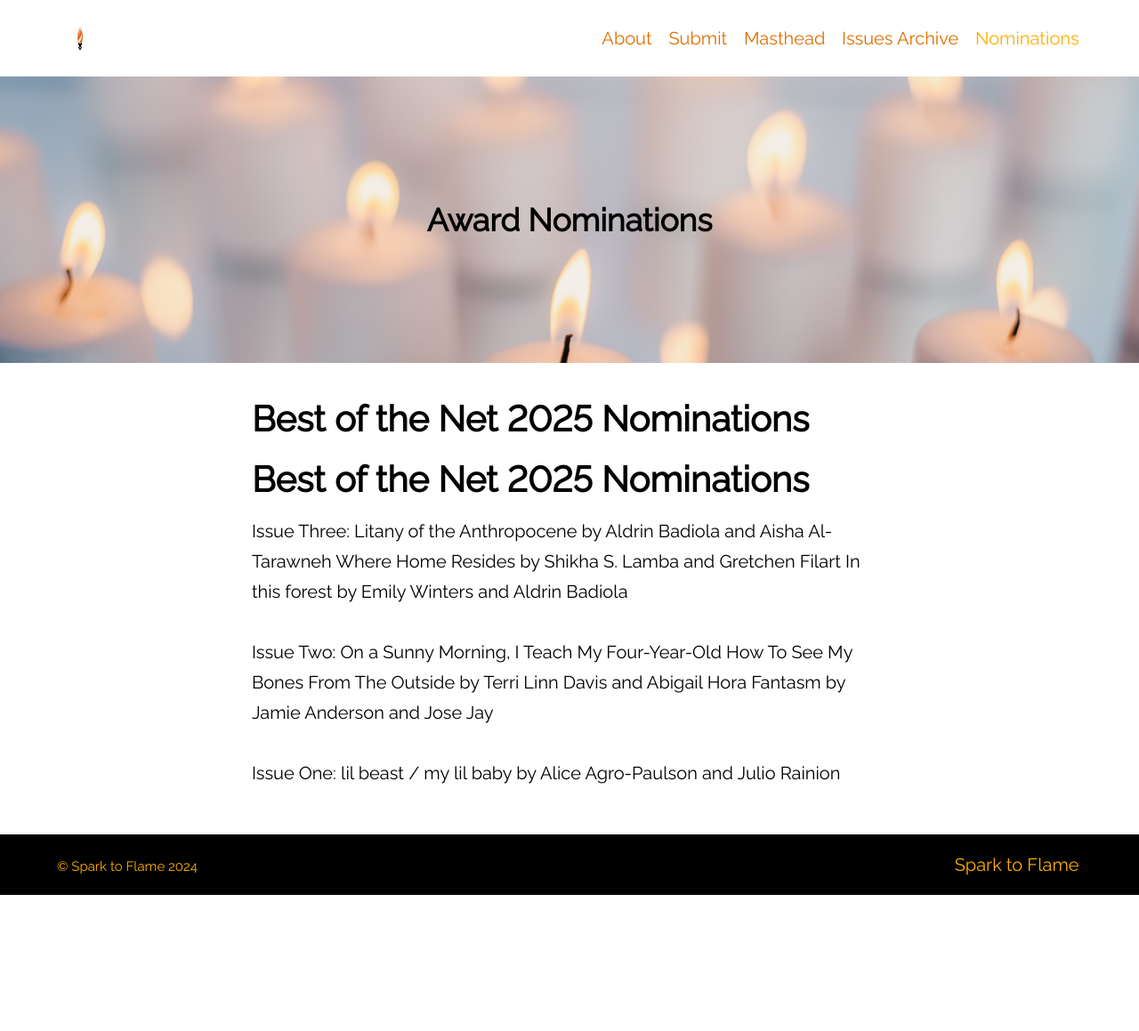
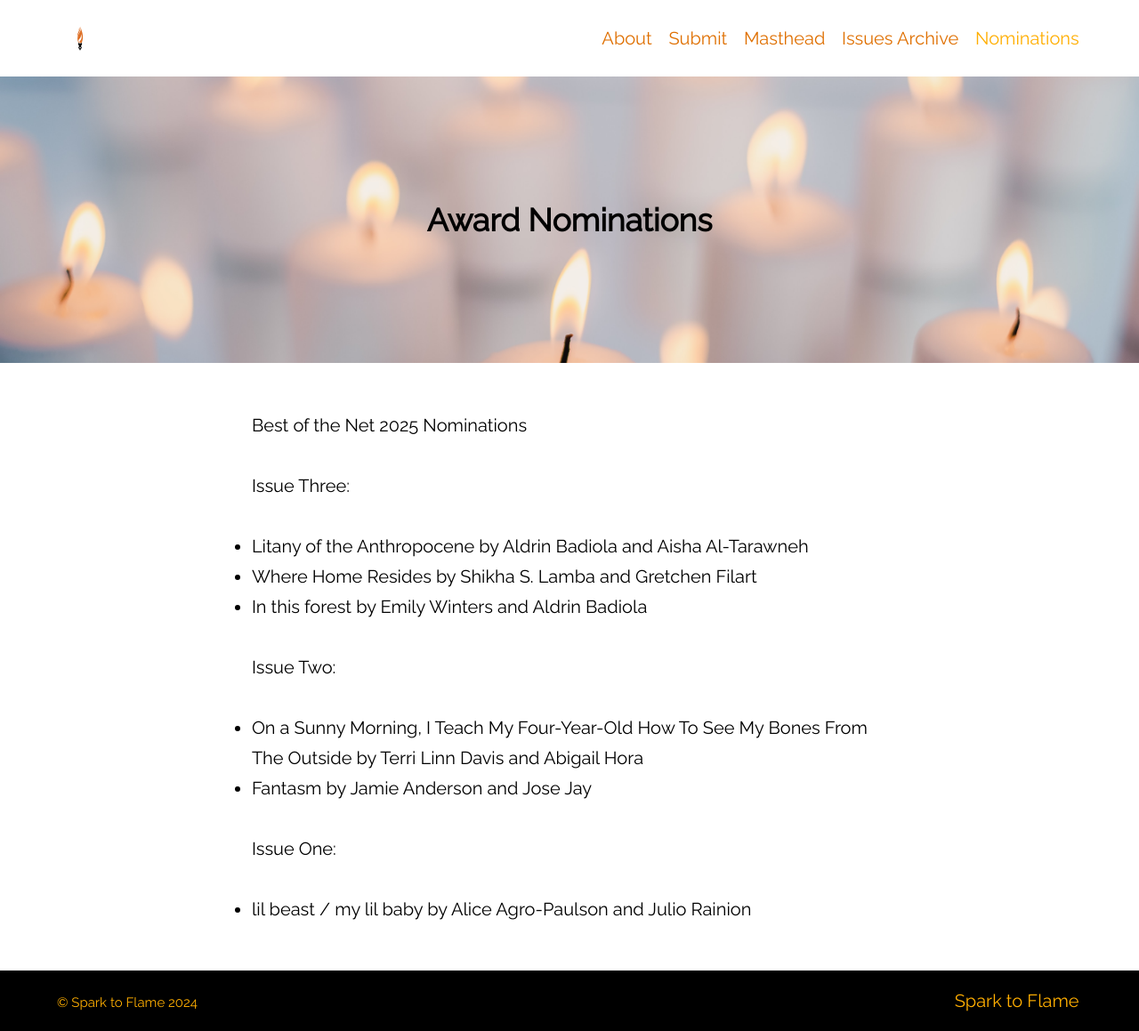
Before and after one commit to atmars77/atmars77.github.io, a Jekyll site: the page built from nominations.md, in a window 1280 px wide. Shown: the whole page at 89% size. Built offline with Jekyll 4.4.1, drawn with Linux system fonts in a browser that asks for light colours; our own code applies the rules of GitHub Pages for plain Markdown files; before the commit the page ends 1006 px from its top, so only the background shows below that.

Commit message:
update nominations

```diff
--- a/nominations.md
+++ b/nominations.md
@@ -5,15 +5,16 @@
 feature_image: "/assets/Images/tina_candle.jpg"
 largeimage: "/assets/Images/tina_candle.png"
 ---
-# Best of the Net 2025 Nominations
+Best of the Net 2025 Nominations
+
 Issue Three:
-Litany of the Anthropocene by Aldrin Badiola and Aisha Al-Tarawneh
-Where Home Resides by Shikha S. Lamba and Gretchen Filart
-In this forest by Emily Winters and Aldrin Badiola
+* Litany of the Anthropocene by Aldrin Badiola and Aisha Al-Tarawneh
+* Where Home Resides by Shikha S. Lamba and Gretchen Filart
+* In this forest by Emily Winters and Aldrin Badiola
 
 Issue Two:
-On a Sunny Morning, I Teach My Four-Year-Old How To See My Bones From The Outside by Terri Linn Davis and Abigail Hora
-Fantasm by Jamie Anderson and Jose Jay
+* On a Sunny Morning, I Teach My Four-Year-Old How To See My Bones From The Outside by Terri Linn Davis and Abigail Hora
+* Fantasm by Jamie Anderson and Jose Jay
 
 Issue One:
-lil beast / my lil baby by Alice Agro-Paulson and Julio Rainion
+* lil beast / my lil baby by Alice Agro-Paulson and Julio Rainion
```
